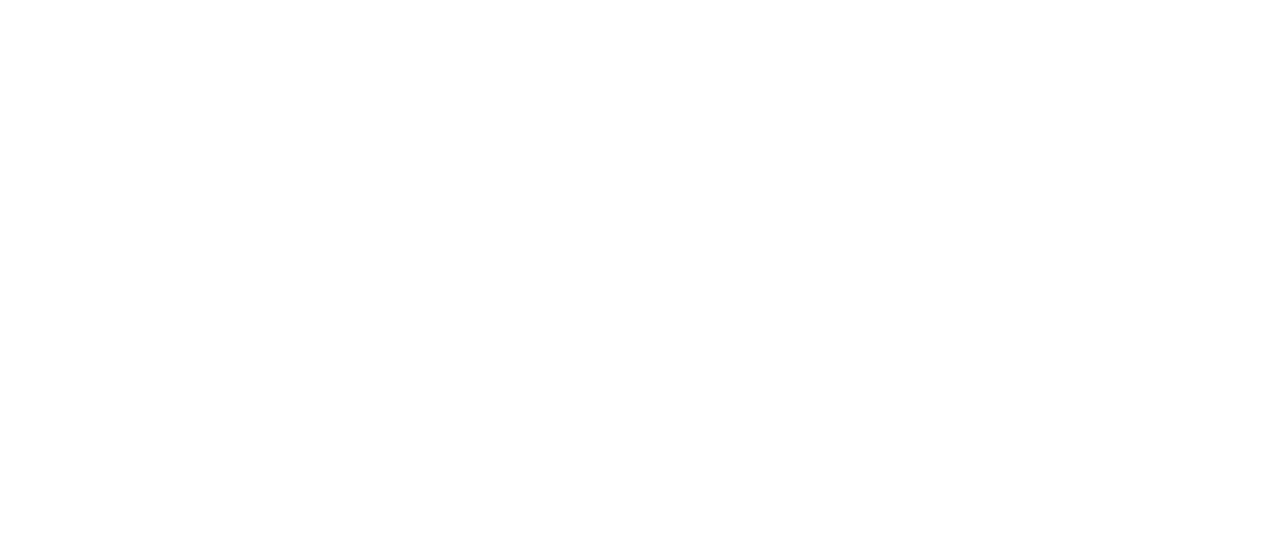
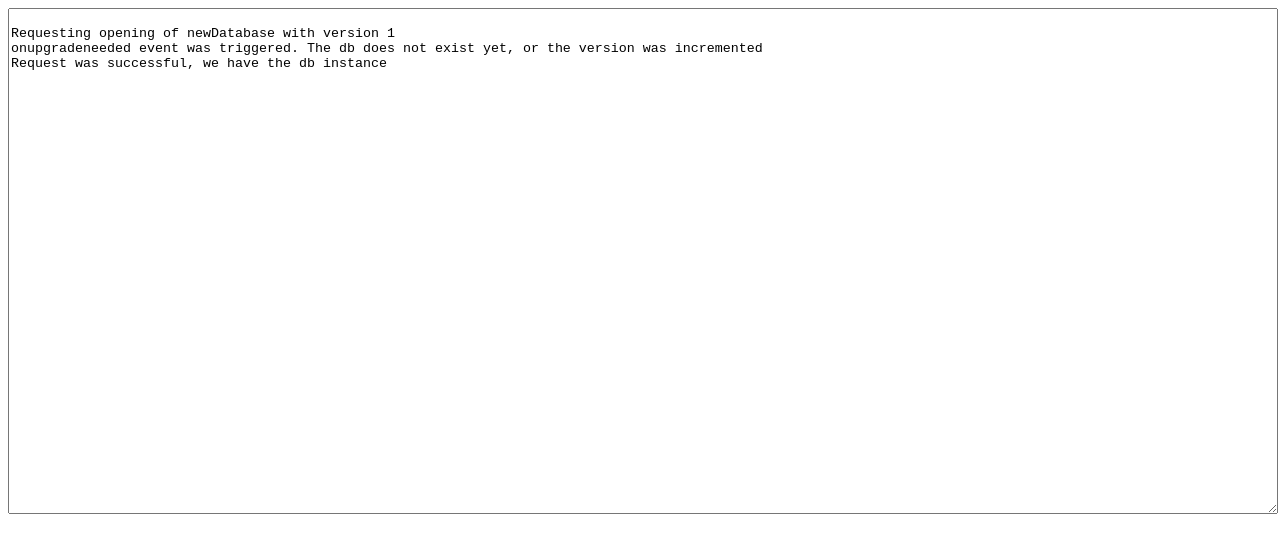
Before and after one commit to gergelykoncz/epam_java_frontend, a plain HTML site: page 16_HTML5_Storage/index.html in a window 1280 px wide. Drawn offline with Linux system fonts and the light colour scheme.

Commit message:
IndexedDB examle furhter elaborated

```diff
--- a/16_HTML5_Storage/db.js
+++ b/16_HTML5_Storage/db.js
@@ -1,21 +1,28 @@
+var logs = document.getElementById('logs');
 
-const employeeData = [
-    { id: 1, name: "sponge", age: 11},
-    { id: 2, name: "bob", age: 22}
+function log(text) {
+	logs.innerHTML += text + '\n';
+}
+
+var employeeData = [
+	{id: 1, name: "sponge", age: 11},
+	{id: 2, name: "bob", age: 22}
 ];
 var db;
 var request = window.indexedDB.open("newDatabase", 1);
+log('Requesting opening of newDatabase with version 1');
 
-request.onerror = function(event) {
+request.onerror = function (event) {
 	console.log("error: ", event);
 };
 
-request.onsuccess = function(event) {
+request.onsuccess = function (event) {
+	log('Request was successful, we have the db instance');
 	db = request.result;
-    console.log("success: "+ db);
 };
 
-request.onupgradeneeded = function(event) {
+request.onupgradeneeded = function (event) {
+	log('onupgradeneeded event was triggered. The db does not exist yet, or the version was incremented');
 	var db = event.target.result;
 	var objectStore = db.createObjectStore("employee", {keyPath: "id"});
 
@@ -29,9 +36,9 @@ function read() {
 	var objectStore = transaction.objectStore("employee");
 	var request = objectStore.get(3);
 
-    request.onsuccess = function(event) {
+	request.onsuccess = function (event) {
 		// Do something with the request.result!
-        if(request.result) {
+		if (request.result) {
 			alert("Name: " + request.result.name + ", Age: " + request.result.age);
 		}
 
@@ -44,7 +51,7 @@ function read() {
 function readAll() {
 	var objectStore = db.transaction("employee").objectStore("employee");
 
-    objectStore.openCursor().onsuccess = function(event) {
+	objectStore.openCursor().onsuccess = function (event) {
 		var cursor = event.target.result;
 
 		if (cursor) {
@@ -57,7 +64,7 @@ function readAll() {
 function add() {
 	var request = db.transaction(["employee"], "readwrite")
 		.objectStore("employee")
-        .add({ id: 3, name: "Mr Krabs", age: 40});
+		.add({id: 3, name: "Mr Krabs", age: 40});
 }
 
 function remove() {
--- a/16_HTML5_Storage/index.html
+++ b/16_HTML5_Storage/index.html
@@ -3,10 +3,18 @@
 <head lang="en">
     <meta charset="UTF-8">
     <title></title>
+    <style>
+        #logs {
+            width: 100%;
+            height: 500px;
+        }
+    </style>
 </head>
 <body>
 
+<textarea id="logs">
 
+</textarea>
 
 <script src="db.js"></script>
 </body>
```
Lines whose indentation alone changed are shown as unchanged.
